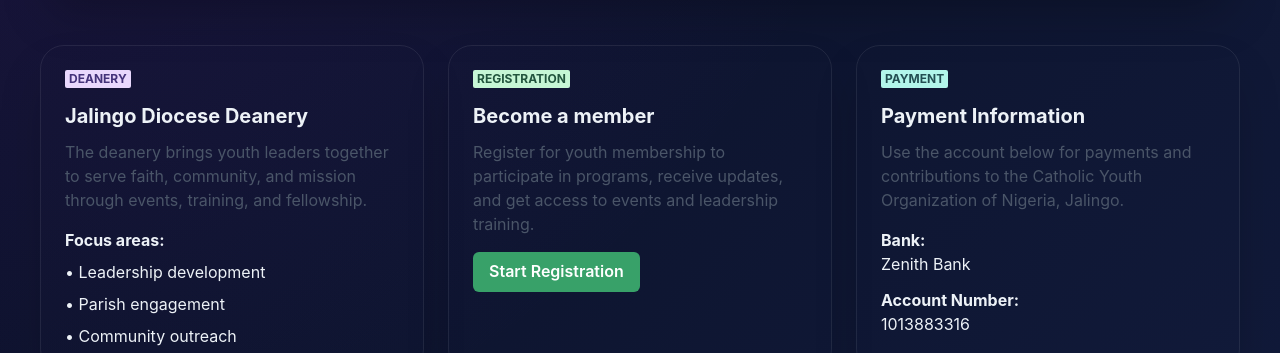
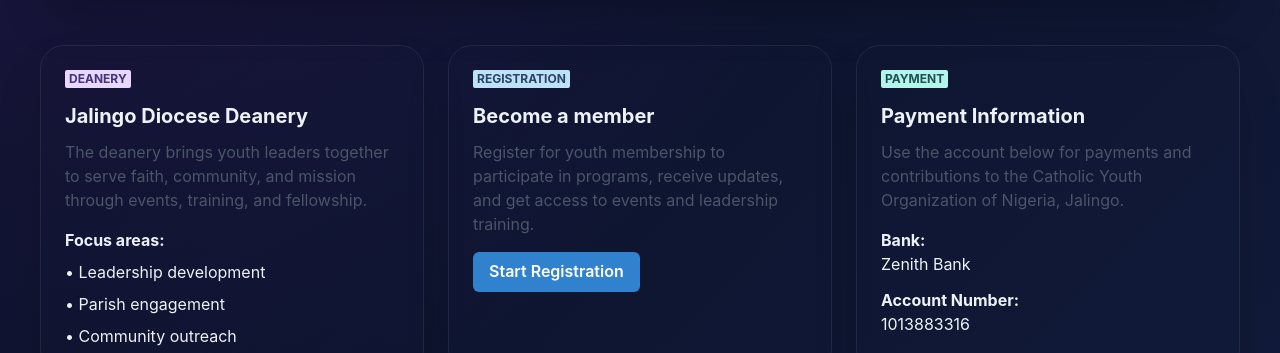
Before and after one commit to Alexdoned/cyon-jalingo, a React (Vite) app in the folder frontend/: page / in a window 1280 px wide. Shown: the part 417-770 px from the top of the page. Built offline with nearby package versions, Linux system fonts and the light colour scheme; no server answers.

Commit message:
changed of reg color

```diff
--- a/frontend/src/pages/Home.jsx
+++ b/frontend/src/pages/Home.jsx
@@ -68,12 +68,12 @@ function Home() {
             </Box>
 
             <Box bg="whiteAlpha.85" borderRadius="3xl" p={6} boxShadow="2xl" border="1px solid" borderColor="whiteAlpha.200">
-              <Badge colorScheme="green" mb={4}>Registration</Badge>
+              <Badge colorScheme="blue" mb={4}>Registration</Badge>
               <Heading size="md" mb={3}>Become a member</Heading>
               <Text color="gray.600" mb={4}>
                 Register for youth membership to participate in programs, receive updates, and get access to events and leadership training.
               </Text>
-              <Button as={RouterLink} to="/register" colorScheme="green">Start Registration</Button>
+              <Button as={RouterLink} to="/register" colorScheme="blue">Start Registration</Button>
             </Box>
 
             <Box bg="whiteAlpha.85" borderRadius="3xl" p={6} boxShadow="2xl" border="1px solid" borderColor="whiteAlpha.200">
```
